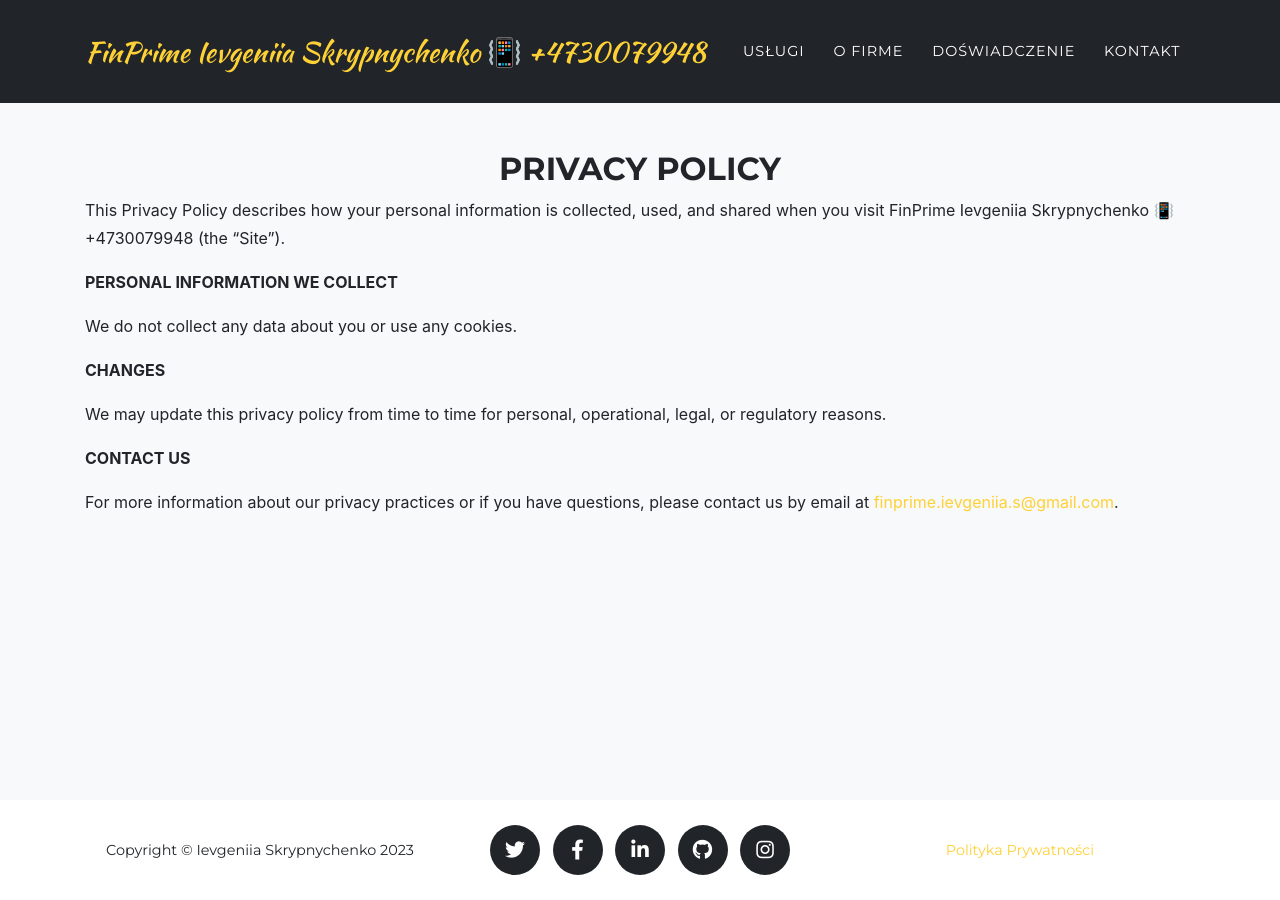
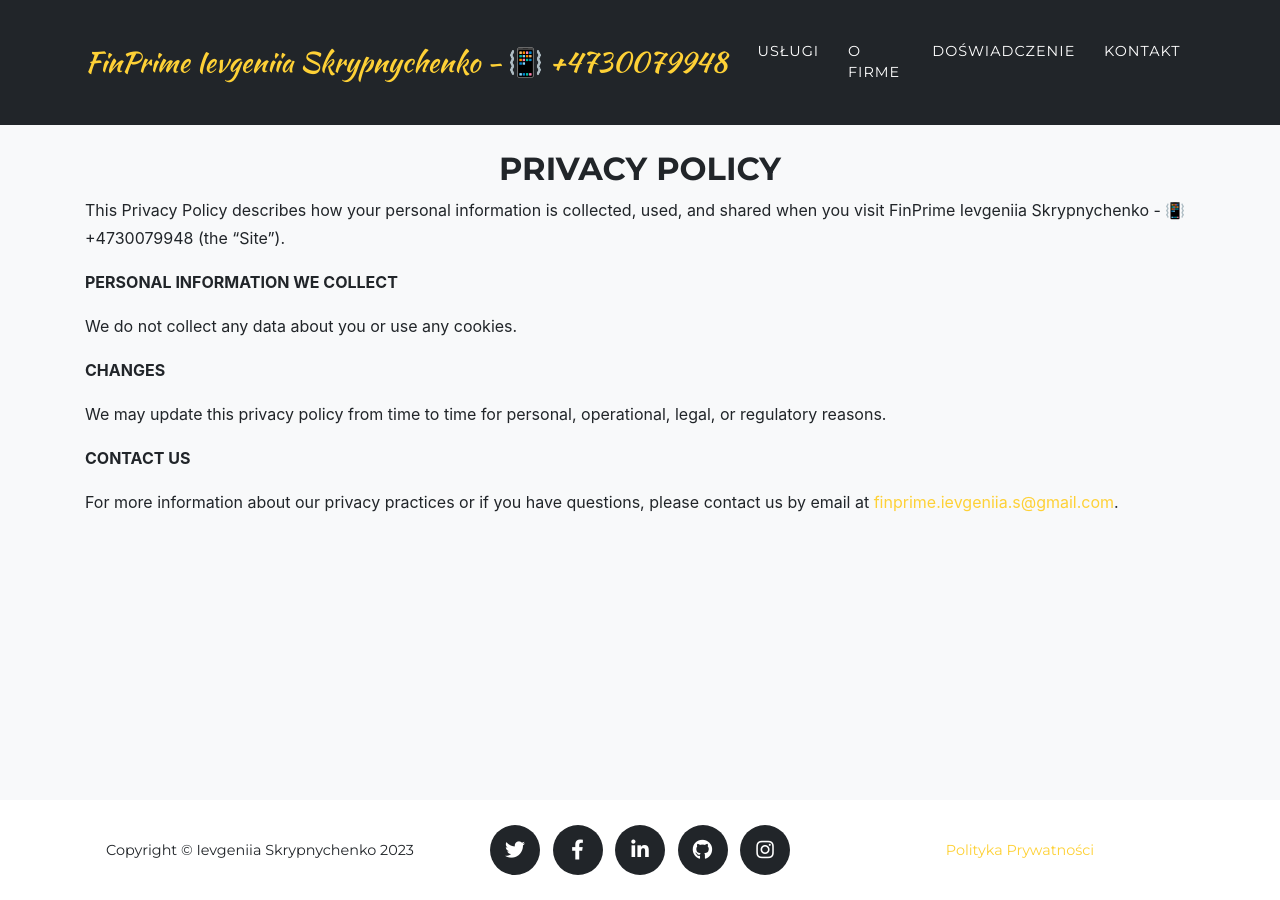
Before and after one commit to scripnichenko/finprime, a Jekyll site: the page built from legal.md, in a window 1280 px wide. Built offline with Jekyll 4.4.1, drawn with Linux system fonts in a browser that asks for light colours; some web fonts are replaced.

```diff
--- a/_config.yml
+++ b/_config.yml
@@ -17,7 +17,7 @@ remote_theme: raviriley/agency-jekyll-theme
 url    : "" # the base hostname & protocol for your site, e.g. http://example.com
 baseurl: "/agency-jekyll-theme-starter" # the subpath of your site, e.g. /blog
 
-title      : FinPrime Ievgeniia Skrypnychenko  📳 +4730079948
+title      : FinPrime Ievgeniia Skrypnychenko -  📳 +4730079948
 email      : finprime.ievgeniia.s@gmail.com #this is also the email contact forms will go to
 description: "Agency Bootstrap theme converted to a Jekyll theme, plus new features: Google Analytics, Markdown support, custom pages, and more!"
 author     : Ievgeniia Skrypnychenko
```
